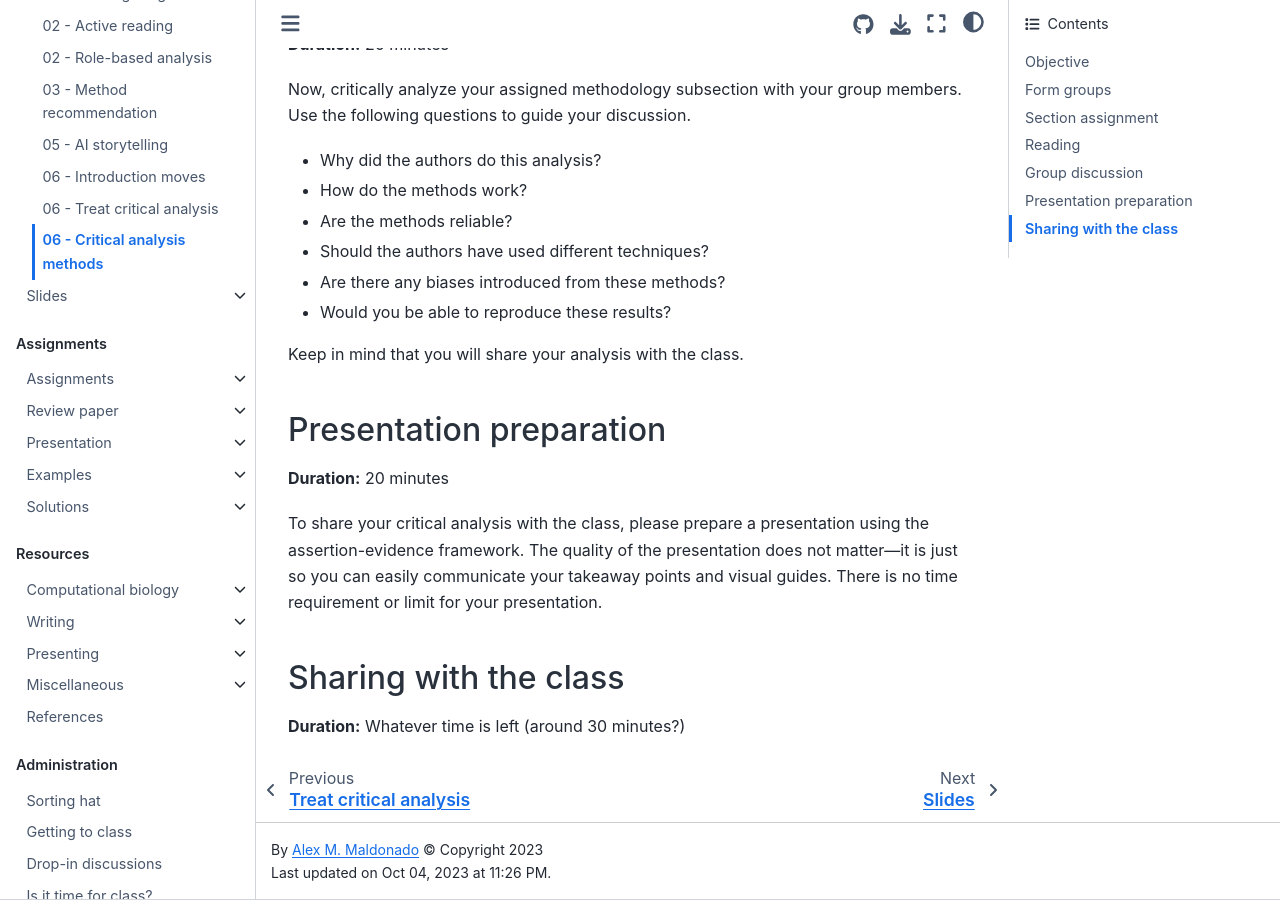
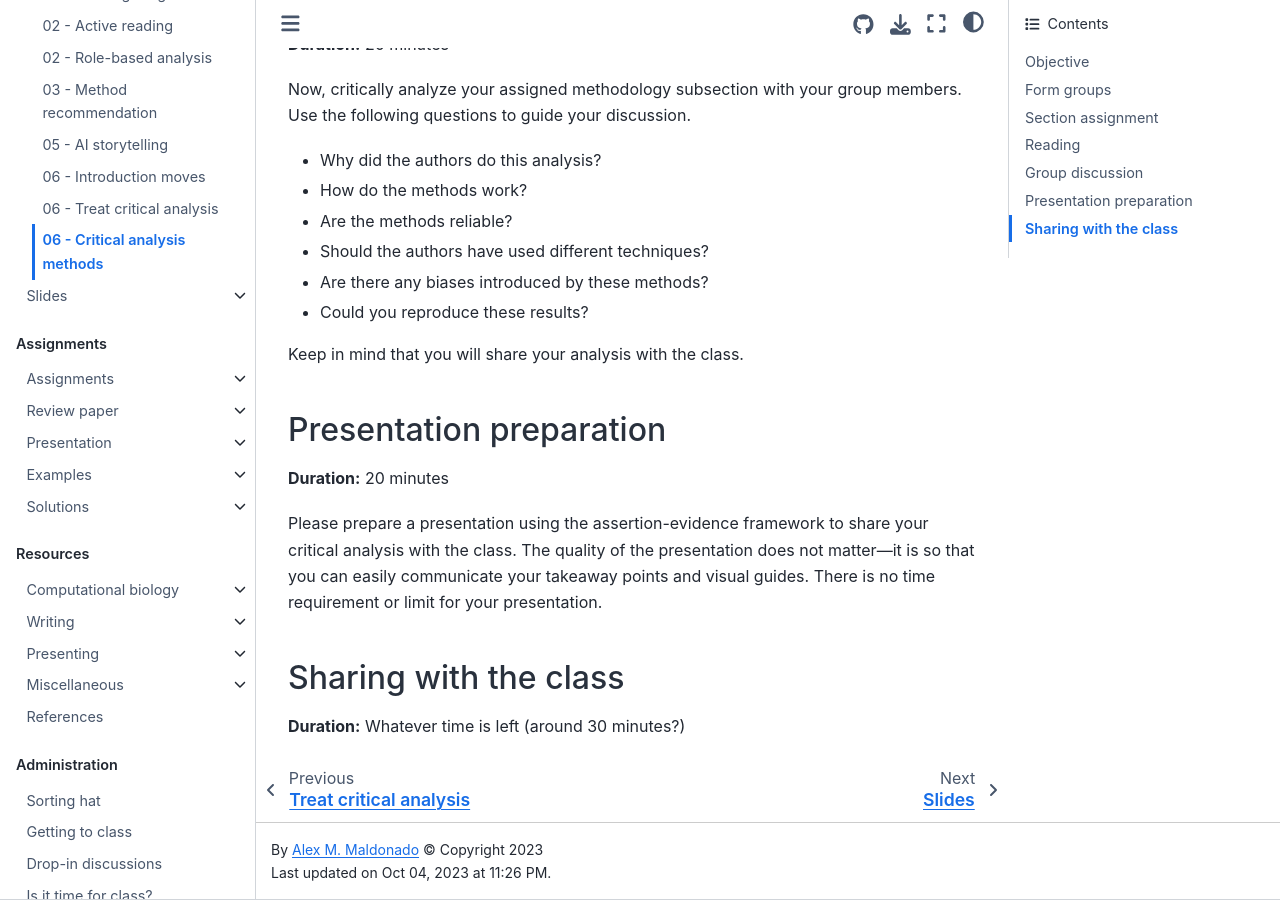
Before and after one commit to oasci/pitt-biosc1630-2023f, a Jupyter Book: the page built from book/classes/activities/06-critical-analysis-methods.md, in a window 1280 px wide and 900 px high, scrolled down 1381 px. Built offline with Jupyter Book 1.0.4 settings and Sphinx 7.4.7 and the Sphinx Book theme 1.1.4, drawn with Linux system fonts in a browser that asks for light colours; pages that are not in the unit, such as notebooks, are missing from menus; some of the changed text lies outside the part shown.

Commit message:
Fix some typos

```diff
--- a/book/classes/activities/06-critical-analysis-methods.md
+++ b/book/classes/activities/06-critical-analysis-methods.md
@@ -53,8 +53,8 @@ Use the following questions to guide your discussion.
 - How do the methods work?
 - Are the methods reliable?
 - Should the authors have used different techniques?
-- Are there any biases introduced from these methods?
-- Would you be able to reproduce these results?
+- Are there any biases introduced by these methods?
+- Could you reproduce these results?
 
 Keep in mind that you will share your analysis with the class.
 
@@ -62,8 +62,8 @@ Keep in mind that you will share your analysis with the class.
 
 **Duration:** 20 minutes
 
-To share your critical analysis with the class, please prepare a presentation using the assertion-evidence framework.
-The quality of the presentation does not matter&mdash;it is just so you can easily communicate your takeaway points and visual guides.
+Please prepare a presentation using the assertion-evidence framework to share your critical analysis with the class.
+The quality of the presentation does not matter&mdash;it is so that you can easily communicate your takeaway points and visual guides.
 There is no time requirement or limit for your presentation.
 
 ## Sharing with the class
```
Also changed, not shown: other parts of book/classes/activities/06-critical-analysis-methods.md (+1 -1 lines), book/classes/activities/06-introduction-moves.md (+4 -4 lines), book/classes/activities/06-treat-biases.md (added, +32 -0 lines), 7 other files.
